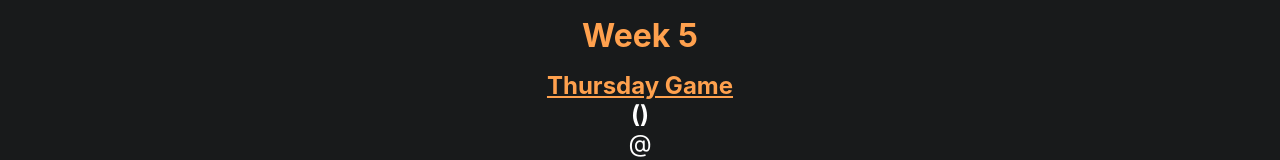
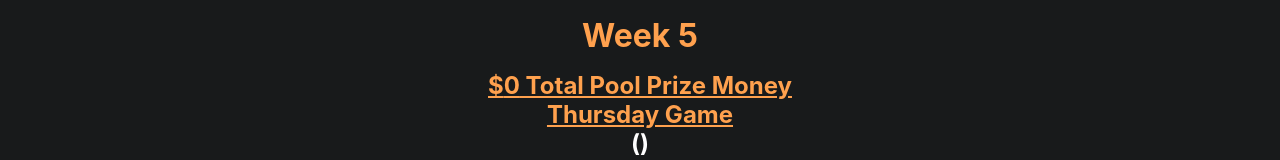
Before and after one commit to gdelv/survivor-pool, a React (Create React App) app: page / in a window 1280 px wide. Shown: the top 160 px of the page. Built offline with nearby package versions, Linux system fonts and the light colour scheme; no server answers; the database is empty.

Commit message:
showing total prize money

```diff
--- a/src/App.js
+++ b/src/App.js
@@ -101,13 +101,13 @@ function App() {
   const createEntry = async () => {
     //post to Firebase
     try {
-      const capitalize = str => {
-        if (typeof str === 'string') {
-          return str.replace(/^\w/, c => c.toUpperCase())
+      const capitalize = (str) => {
+        if (typeof str === "string") {
+          return str.replace(/^\w/, (c) => c.toUpperCase());
         } else {
-          return ''
+          return "";
         }
-      }
+      };
       let data = {
         name: capitalize(entryName),
         isEliminated: false,
@@ -130,23 +130,29 @@ function App() {
         allEntries = updatedEntries(allEntries);
         setEntries(allEntries);
       };
-      getEntries()
+      getEntries();
       alert("Entry Created! Good Luck!");
-      let element = document.getElementById("pick-table")
+      let element = document.getElementById("pick-table");
       element.scrollIntoView();
     } catch (e) {
       alert("Uh oh! Entry not created, contact Giusseppe.");
-      console.log(e, 'Error Posted');
+      console.log(e, "Error Posted");
     }
   };
   return (
     <div className="App">
       <h1 className="align-center">Week {week}</h1>
       {/* Create your entry to be disabled at week = 9*/}
+      <h2 className="align-center">
+        ${entries ? entries.length * 5 : null} Total Pool Prize Money
+      </h2>
       {week === 8 ? (
         <div className="entry-input card-container">
-          <h2>Create Your Entry Here ($5 per entry - Max 4 entries)</h2>
-          <label for="name">Entry Name (2 to 12 characters): </label>
+          <h2>Create Your Entry Here</h2>
+          <h2>($5 per entry - Max 4 entries)</h2>
+          <h2>
+            <label for="name">Entry Name (2 to 12 characters)</label>
+          </h2>
 
           <input
             type="text"
```
